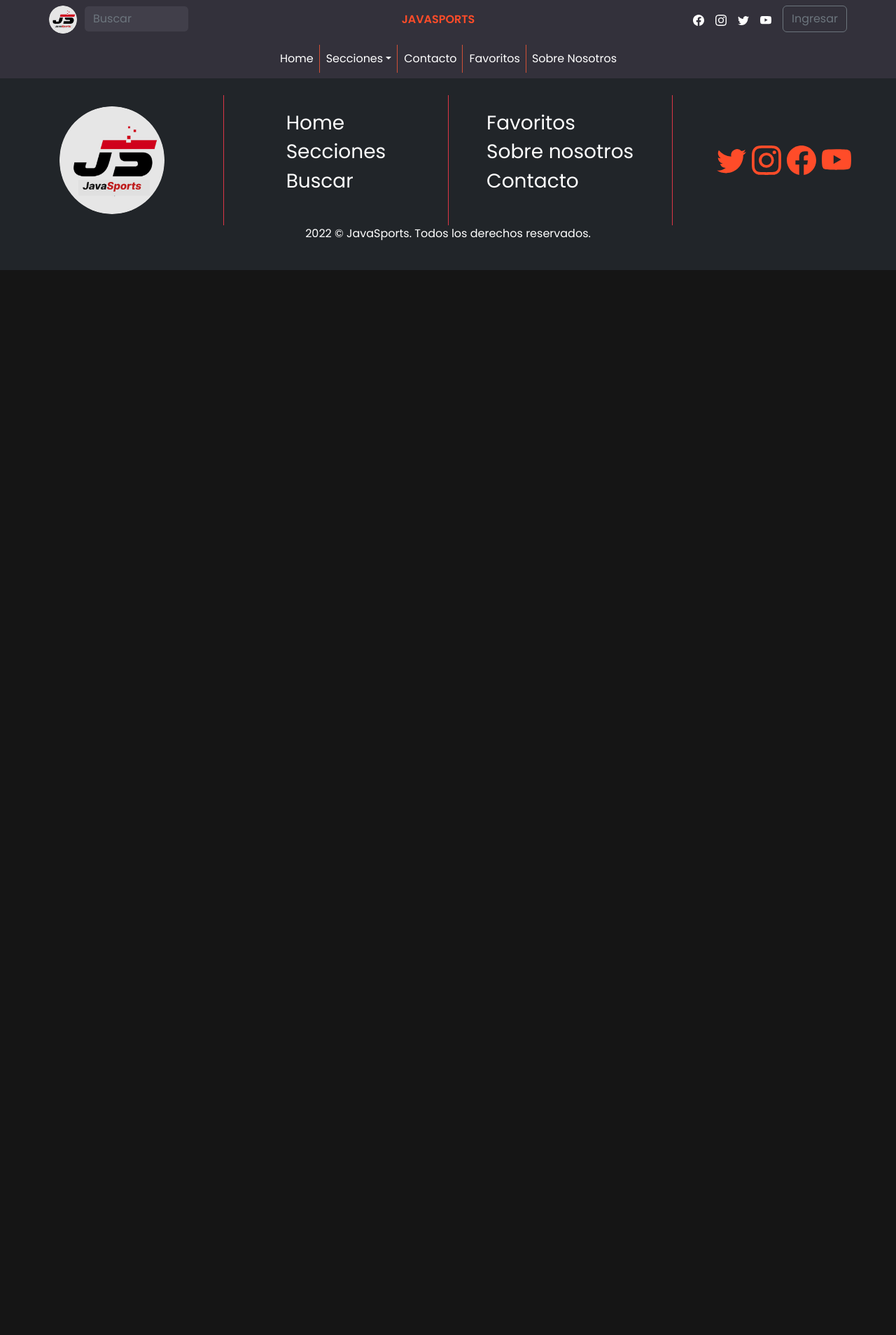
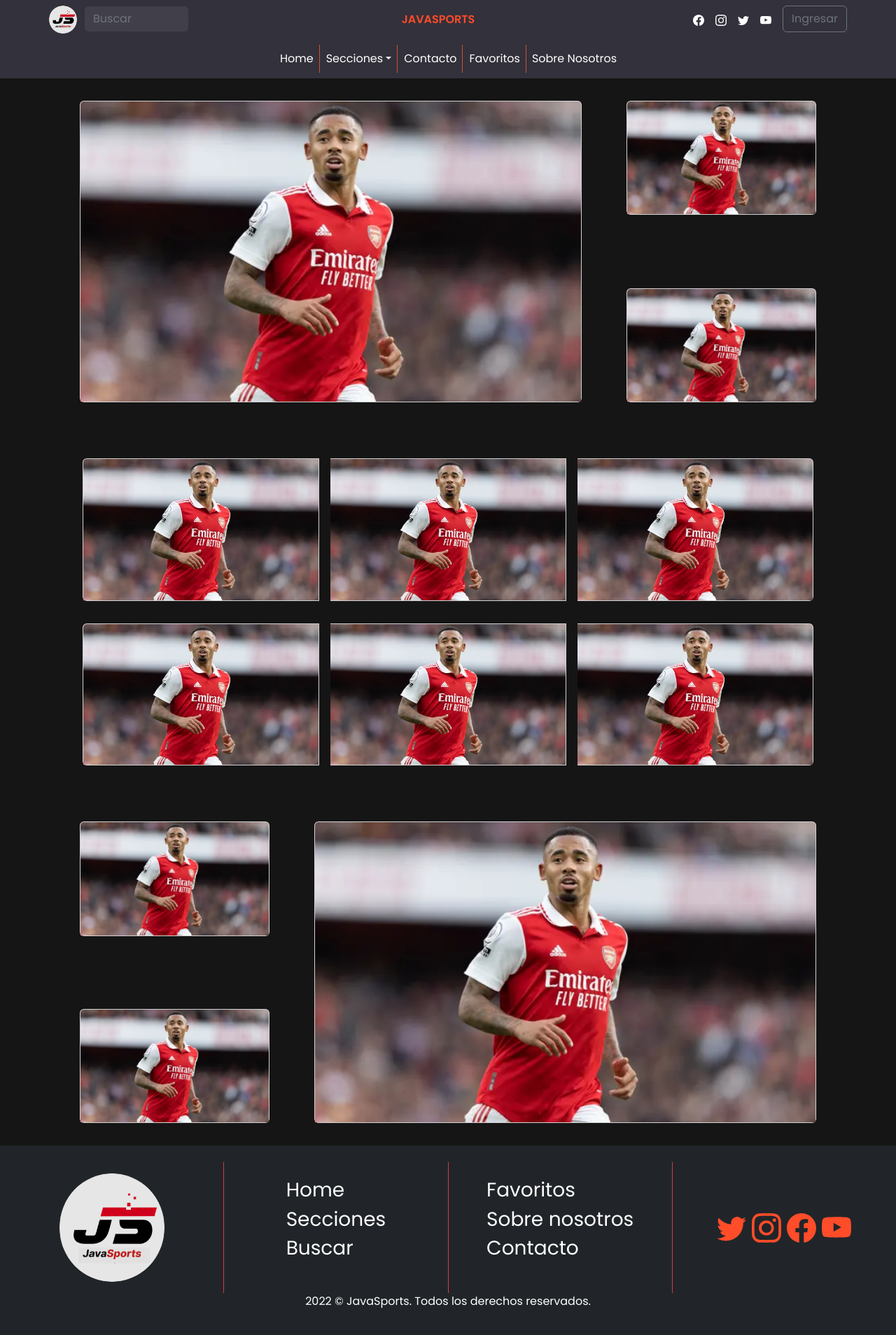
Before and after one commit to AESALVA/JavaSports, a React (Create React App) app: page /SectionsList in a window 1280 px wide. Shown: the top 1908 px of the page at 70% size. Before the commit the page ends 800 px from the top, so only its background shows below. Built offline with nearby package versions, Linux system fonts and the light colour scheme.

Commit message:
structures of sections container and styles

```diff
--- /dev/null
+++ b/src/components/SectionsList.jsx
@@ -0,0 +1,70 @@
+import React from "react";
+import { Container } from "react-bootstrap";
+import Card from "react-bootstrap/Card";
+import Col from "react-bootstrap/Col";
+import Row from "react-bootstrap/Row";
+import CardGroup from "react-bootstrap/CardGroup";
+
+const SectionsList = () => {
+  return (
+    <>
+      <Container className="ContainerSectionsList">
+        <div className="SectionOne ">
+          <Card>
+            <Card.Img variant="top" src="/img/imgSection.webp" />
+          </Card>
+        </div>
+        <div className="SectionTwo">
+          <Card className="SectionCard ">
+            <Card.Img variant="top" src="/img/imgSection.webp" />
+          </Card>
+          <Card className="SectionCard ">
+            <Card.Img variant="top" src="/img/imgSection.webp" />
+          </Card>
+        </div>
+      </Container>
+      <Container className="ContainerGridSections">
+        <CardGroup className="p-2 ">
+          <Card className="m-2 ">
+            <Card.Img variant="top" src="/img/imgSection.webp" />
+          </Card>
+          <Card className="m-2 ">
+            <Card.Img variant="top" src="/img/imgSection.webp" />
+          </Card>
+          <Card className="m-2">
+            <Card.Img variant="top" src="/img/imgSection.webp" />
+          </Card>
+        </CardGroup>
+        <CardGroup className="p-2">
+          <Card className="m-2">
+            <Card.Img variant="top" src="/img/imgSection.webp" />
+          </Card>
+          <Card className="m-2">
+            <Card.Img variant="top" src="/img/imgSection.webp" />
+          </Card>
+          <Card className="m-2">
+            <Card.Img variant="top" src="/img/imgSection.webp" />
+          </Card>
+        </CardGroup>
+      </Container>
+      <Container className="ContainerSectionsList">
+        <div className="SectionOnePlus">
+
+          <Card className="SectionCard ">
+            <Card.Img variant="top" src="/img/imgSection.webp" />
+          </Card>
+          <Card className="SectionCard ">
+            <Card.Img variant="top" src="/img/imgSection.webp" />
+          </Card>
+        </div>
+        <div className="SectionTwoPlus">
+        <Card>
+            <Card.Img variant="top" src="/img/imgSection.webp" />
+          </Card>
+        </div>
+      </Container>
+    </>
+  );
+};
+
+export default SectionsList;
--- a/src/styles/styles.css
+++ b/src/styles/styles.css
@@ -81,6 +81,40 @@
 }
 
 
+.ContainerSectionsList{
+  display: flex;
+}
+.SectionOne{
+  width: 70%;
+  padding: 2rem;
+}
+.SectionOnePlus{
+  width: 30%;
+  padding: 2rem;
+  display: flex;
+  flex-direction: column;
+  justify-content: space-between;
+}
+
+.SectionTwo{
+  width: 30%;
+  padding: 2rem;
+  display: flex;
+  flex-direction: column;
+  justify-content: space-between;
+}
+.SectionTwoPlus{
+  width: 70%;
+  padding: 2rem;
+}
+.SectionCard{
+
+}
+.ContainerGridSections{
+  display: flex;
+  flex-direction: column;
+  padding: 2rem;
+}
 /* BREAKPOINTS */
 
 @media (max-width: 767.98px){
--- a/src/views/main.jsx
+++ b/src/views/main.jsx
@@ -8,6 +8,7 @@
 import PassRecovery from "../components/PassRecovery";
 import Header from "../components/Header";
 import SectionsContainer from "../components/SectionsContainer";
+import SectionsList from "../components/SectionsList";
 
 const Main = (auth, login, logout, validate, setAuth) => {
   return (
@@ -19,6 +20,7 @@
         <Route element={<Register />} path="/Register"></Route>
         <Route element={<PassRecovery />} path="/PassRecovery"></Route>
         <Route element={<SectionsContainer />} path="/SectionsContainer"></Route>
+        <Route element={<SectionsList />} path="/SectionsList" ></Route>
       </Routes>
       <Footer />
     </Container>
```
